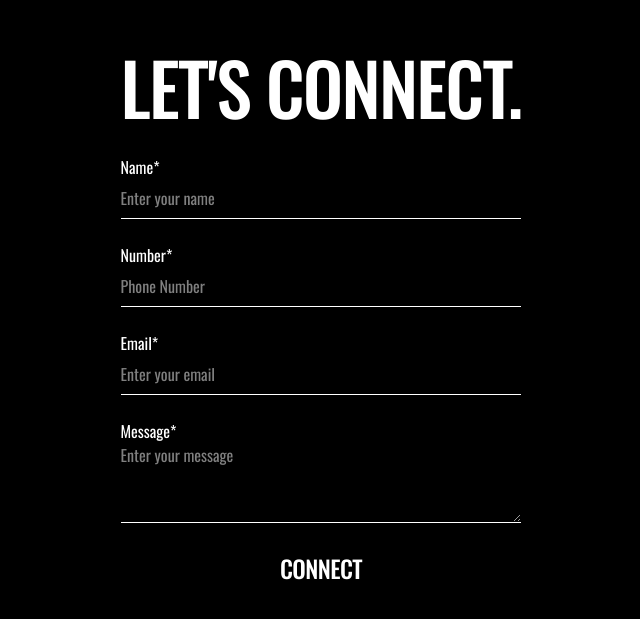
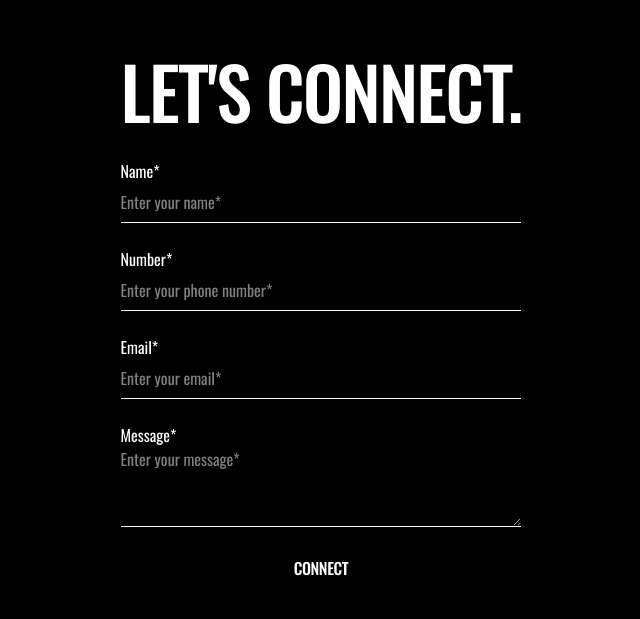
Before and after one commit to jackcorless91/gsap-portfolio, a React (Vite) app: page /contact in a window 1280 px wide. Shown: the part 839-1458 px from the top of the page, without its empty margins (319-959 px from the left). Built offline with nearby package versions, Linux system fonts and the light colour scheme.

Commit message:
form functionality complete with web3forms

```diff
--- a/src/components/ContactForm.jsx
+++ b/src/components/ContactForm.jsx
@@ -1,9 +1,34 @@
-import React from 'react';
+import React, { useState } from 'react';
+import {isSession} from "react-router";
 
 function ContactForm() {
-  return (
+    const [result, setResult] = useState("");
+
+    const onSubmit = async (event) => {
+      event.preventDefault();
+      setResult("Sending....");
+      const formData = new FormData(event.target);
+      formData.append("access_key", "955c01d5-d847-43d5-a313-f6c4526a6287");
+
+      const response = await fetch("https://api.web3forms.com/submit", {
+        method: "POST",
+        body: formData
+      });
+
+      const data = await response.json();
+      if (data.success) {
+        setResult("Form Submitted Successfully");
+        event.target.reset();
+        setTimeout(() => setResult(""), 3000);
+      } else {
+        setResult("Error");
+        setTimeout(() => setResult(""), 3000);
+      }
+    };
+
+    return (
     <div className="text-white">
-      <form>
+      <form onSubmit={ onSubmit }>
         <h2 className="text-7xl uppercase tracking-tight font-medium text-center mb-8">Let's Connect.</h2>
 
         <div className="flex flex-col space-y-6">
@@ -12,8 +37,9 @@ function ContactForm() {
             <input
               type="text"
               id="name"
+              name="name"
               className="w-full h-10 bg-transparent border-0 border-b-[0.5px] border-white text-white focus:outline-none focus:ring-0"
-              placeholder="Enter your name"
+              placeholder="Enter your name*"
               required
             />
           </div>
@@ -23,8 +49,9 @@ function ContactForm() {
             <input
               type="text"
               id="number"
+              name="number"
               className="w-full h-10 bg-transparent border-0 border-b-[0.5px] border-white text-white focus:outline-none focus:ring-0"
-              placeholder="Phone Number"
+              placeholder="Enter your phone number*"
             />
           </div>
 
@@ -33,8 +60,9 @@ function ContactForm() {
             <input
               type="text"
               id="email"
+              name="email"
               className="w-full h-10 bg-transparent border-0 border-b-[0.5px] border-white text-white focus:outline-none focus:ring-0"
-              placeholder="Enter your email"
+              placeholder="Enter your email*"
               required
             />
           </div>
@@ -43,19 +71,20 @@ function ContactForm() {
             <label htmlFor="message">Message*</label>
             <textarea
               id="message"
+              name="message"
               className="w-full h-20 bg-transparent border-0 border-b-[0.5px] border-white text-white focus:outline-none focus:ring-0"
-              placeholder="Enter your message"
+              placeholder="Enter your message*"
               required
             />
           </div>
         </div>
 
-        <div className="flex justify-center items-center text-2xl">
+        <div className="flex justify-center items-center">
           <button
             type="submit"
             className="group relative mt-6 uppercase font-medium tracking-tight text-white cursor-pointer"
           >
-            <span>Connect</span>
+            <span>{ result || "Connect"}</span>
             <span className="absolute left-0 -bottom-0.5 h-0.5 w-0 bg-white transition-all duration-300 group-hover:w-full"></span>
           </button>
         </div>
```
